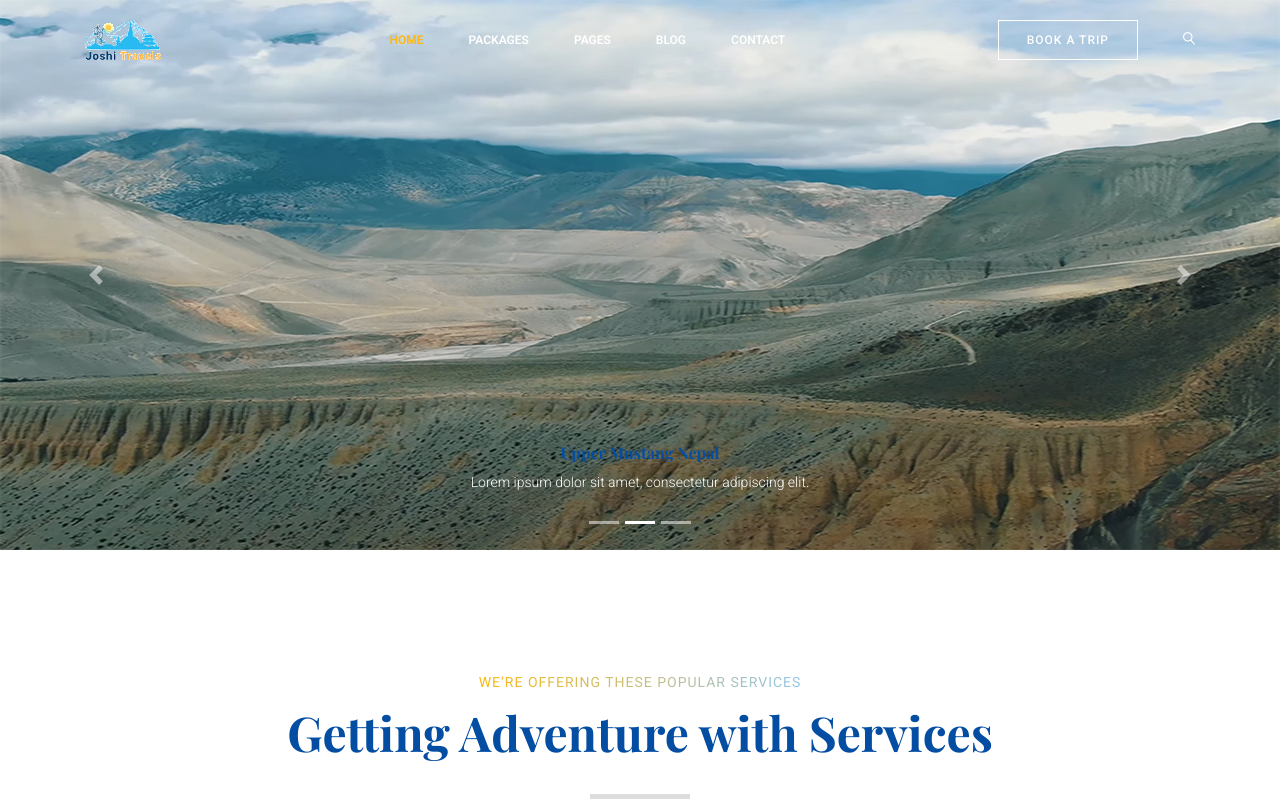
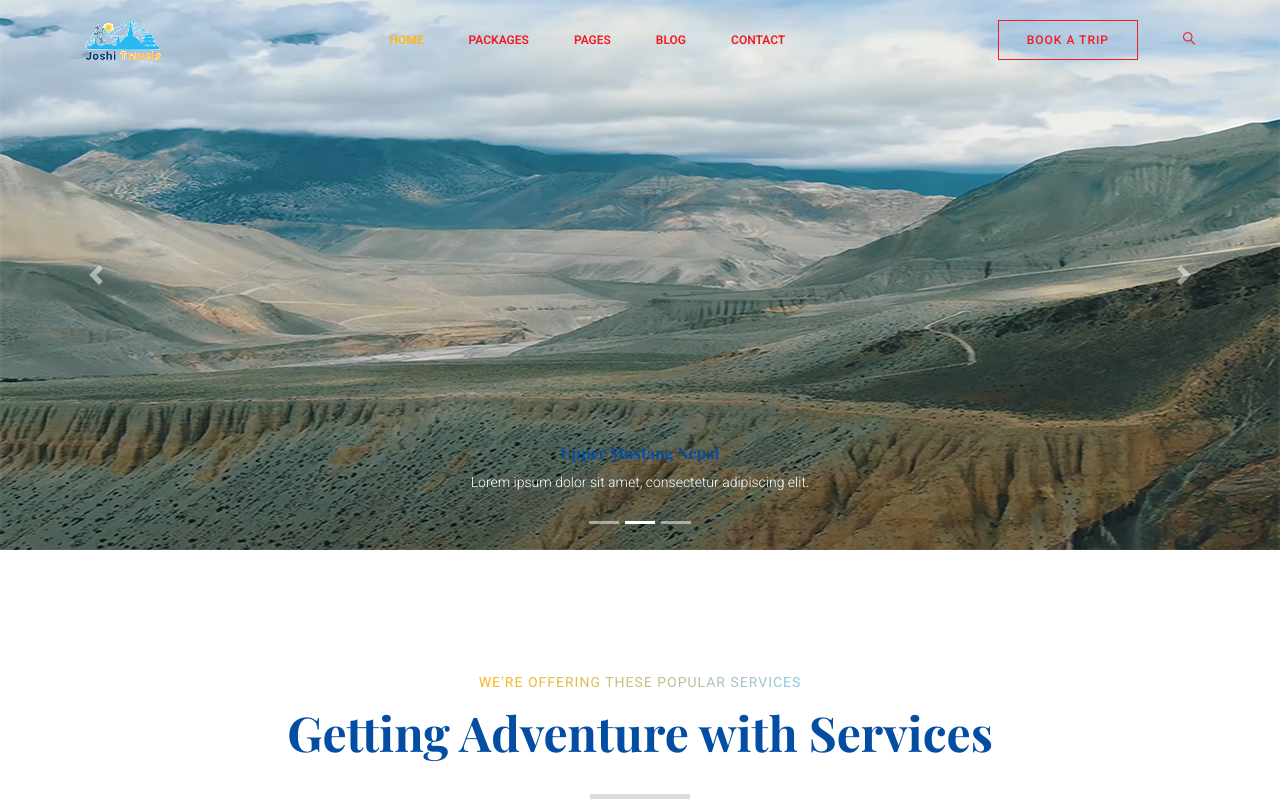
Before and after one commit to joshitravels/webpage, a plain HTML site: page index.html in a window 1280 px wide. Shown: the top 802 px of the page. Drawn offline with nearby package versions, Linux system fonts and the light colour scheme; some packages are replaced by stand-ins of ours.

Commit message:
change color of nav items to red - let's experinment with other colors

```diff
--- a/css/style.css
+++ b/css/style.css
@@ -268,7 +268,7 @@ button:focus {
       .header_area .navbar .nav .nav-item .nav-link {
         font: 600 12px/80px "Roboto", sans-serif;
         text-transform: uppercase;
-        color: #ffffff;
+        color: #ee1c25;
         padding: 0px;
         display: inline-block; }
         .header_area .navbar .nav .nav-item .nav-link:after {
@@ -347,9 +347,9 @@ button:focus {
       .header_area .navbar .nav .nav-item:last-child {
         margin-right: 0px; }
     .header_area .navbar .primary-btn {
-      border: 1px solid #ffffff;
+      border: 1px solid #ee1c25;
       padding: 7px 28px;
-      color: #ffffff;
+      color: #ee1c25;
       letter-spacing: 1px;
       font-weight: 500;
       margin-top: 20px; }
@@ -365,7 +365,7 @@ button:focus {
       font-size: 12px;
       line-height: 60px;
       display: inline-block;
-      color: #ffffff;
+      color: #ee1c25;
       padding-left: 30px;
       cursor: pointer; }
       @media (max-width: 991px) {
```
